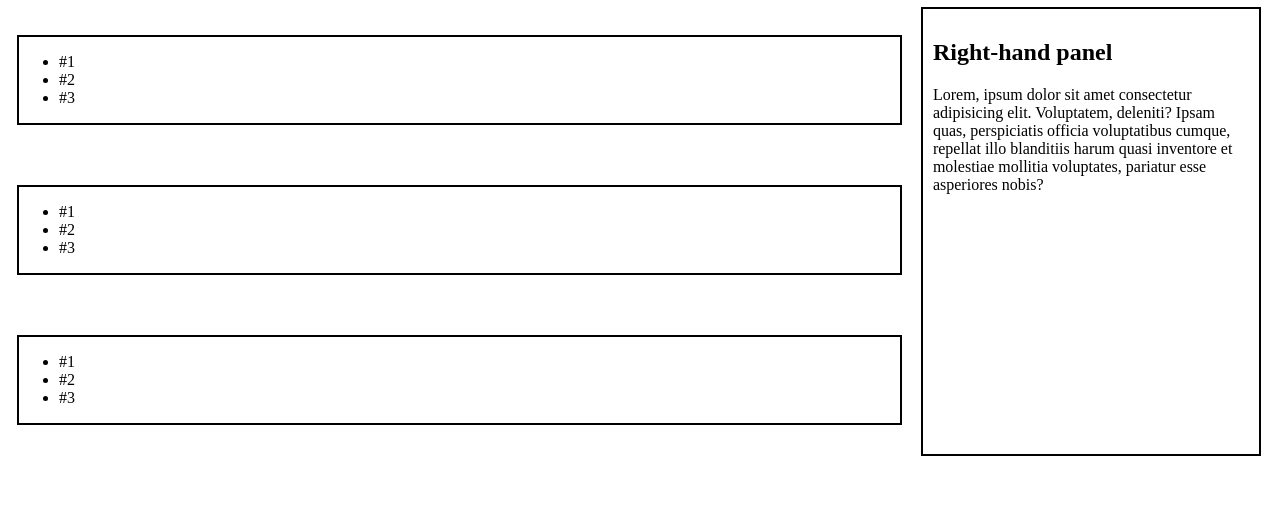
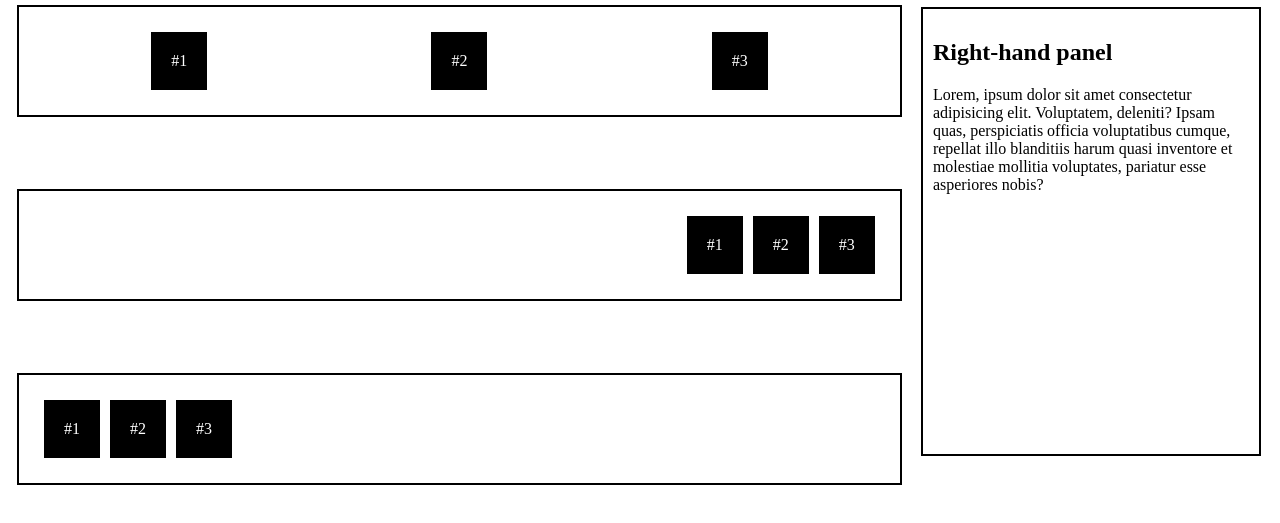
Before and after one commit to BrandonThey/flexbox-challenge, a plain HTML site: page index2.html in a window 1280 px wide. Shown: the part 51-574 px from the top of the page. Drawn offline with Linux system fonts and the light colour scheme.

Commit message:
Formatted and justified the flex boxes

```diff
--- a/index2.html
+++ b/index2.html
@@ -5,7 +5,7 @@
     <meta http-equiv="X-UA-Compatible" content="IE=edge">
     <meta name="viewport" content="width=device-width, initial-scale=1.0">
     <title>Document</title>
-    <link rel="stylesheet" href="styles.css">
+    <link rel="stylesheet" href="styles2.css">
 </head>
 <body>
 
@@ -25,28 +25,22 @@
 
     <main>
         <article class="horizontal">
-            <div>
-                <ul>
-                    <li>#1</li>
-                    <li>#2</li>
-                    <li>#3</li>
-                </ul>
+            <div id="div1">
+                <p>#1</p>
+                <p>#2</p>
+                <p>#3</p>
             </div>
 
-            <div>
-                <ul>
-                    <li>#1</li>
-                    <li>#2</li>
-                    <li>#3</li>
-                </ul>
+            <div id="div2">
+                <p>#1</p>
+                <p>#2</p>
+                <p>#3</p>
             </div>
 
-            <div>
-                <ul>
-                    <li>#1</li>
-                    <li>#2</li>
-                    <li>#3</li>
-                </ul>
+            <div id="div3">
+                <p>#1</p>
+                <p>#2</p>
+                <p>#3</p>
             </div>
         </article>
 
--- a/styles2.css
+++ b/styles2.css
@@ -45,18 +45,35 @@ main {
 .horizontal {
     display: flex;
     flex-direction: column;
-    justify-content: space-around;
+    justify-content: space-between;
     width: 70%;
-    height: 90%;
+    height: 60vh;
     margin: 8px;
 }
 
 .horizontal div {
     border: 2px solid black;
+    display: flex;
+    flex-direction: row;
+    justify-content: space-around;
+    padding: 20px;
 }
 
-.horizontal h2 {
-    margin-left: 10px;
+#div2 {
+    display: flex;
+    justify-content: flex-end;
+}
+
+#div3 {
+    display: flex;
+    justify-content:flex-start;
+}
+
+.horizontal p {
+    background-color: black;
+    color: white;
+    padding: 20px;
+    margin: 5px;
 }
 
 .vertical {
```
